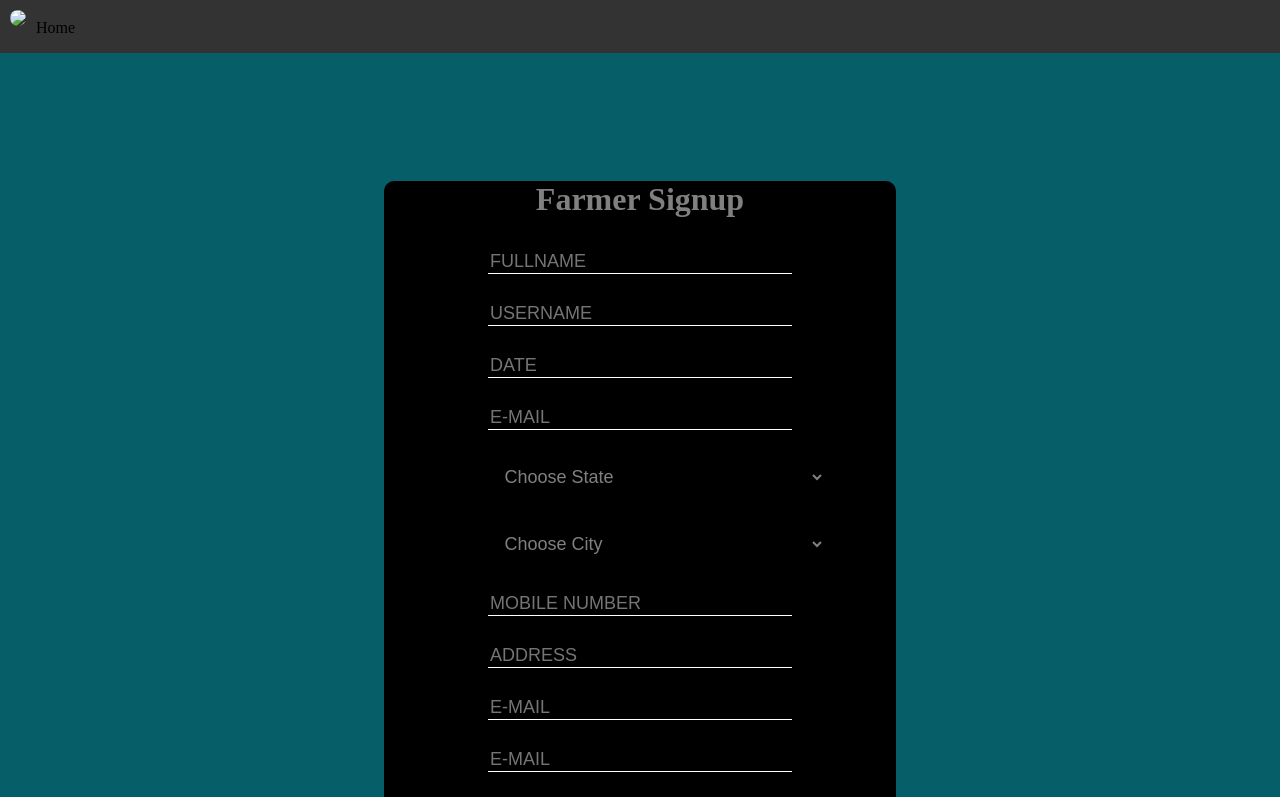
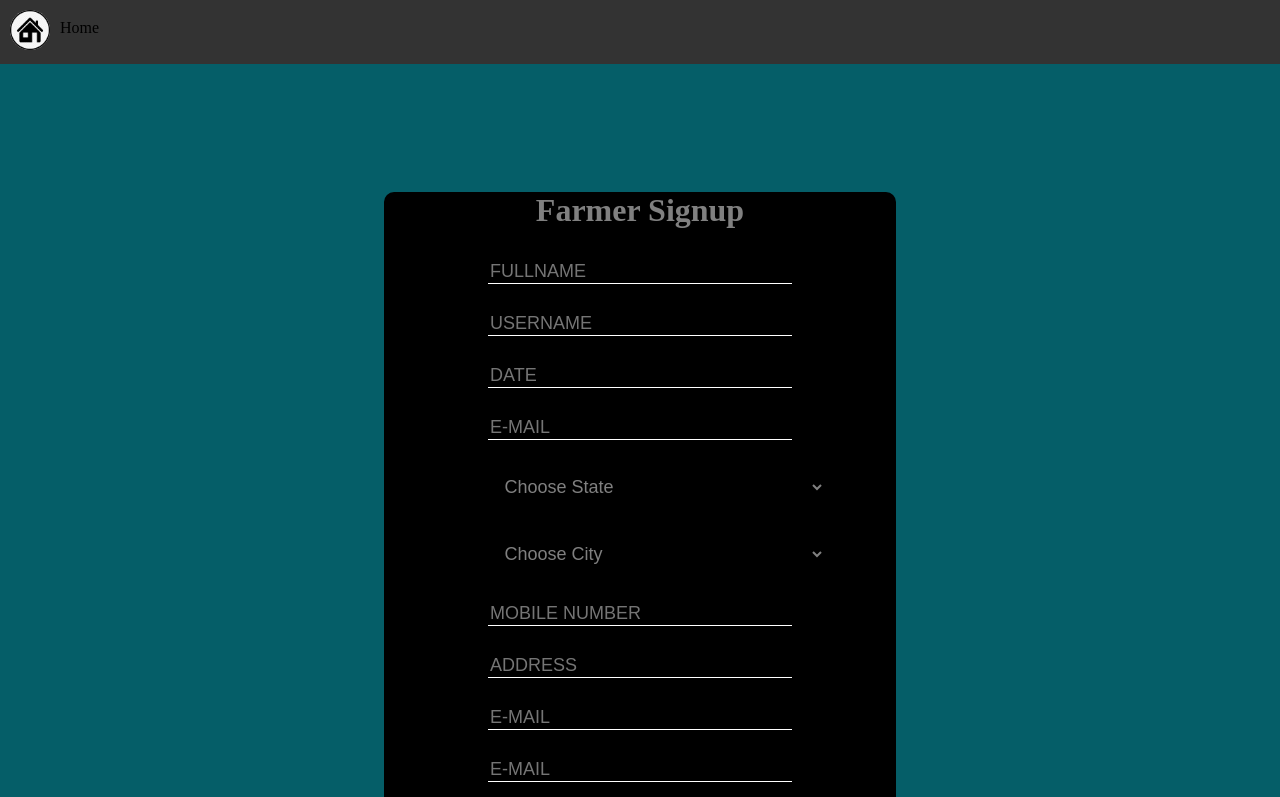
Before and after one commit to Gurunanthan/justincase, a plain HTML site: page farmer signup.html in a window 1280 px wide. Shown: the top 797 px of the page. Drawn offline with Linux system fonts and the light colour scheme.

Commit message:
Update farmer signup.html

```diff
--- a/farmer signup.html
+++ b/farmer signup.html
@@ -10,7 +10,7 @@
 </head>
 <body style="background-color: #055E68;">
     <div class="img">
-        <a id="imglink" href="index.html"><img src="image/home.jpg" ></a>
+        <a id="imglink" href="index.html"><img src="home.jpg" ></a>
         <p>Home</p>
     </div>
     <div class="signup-background">
```
